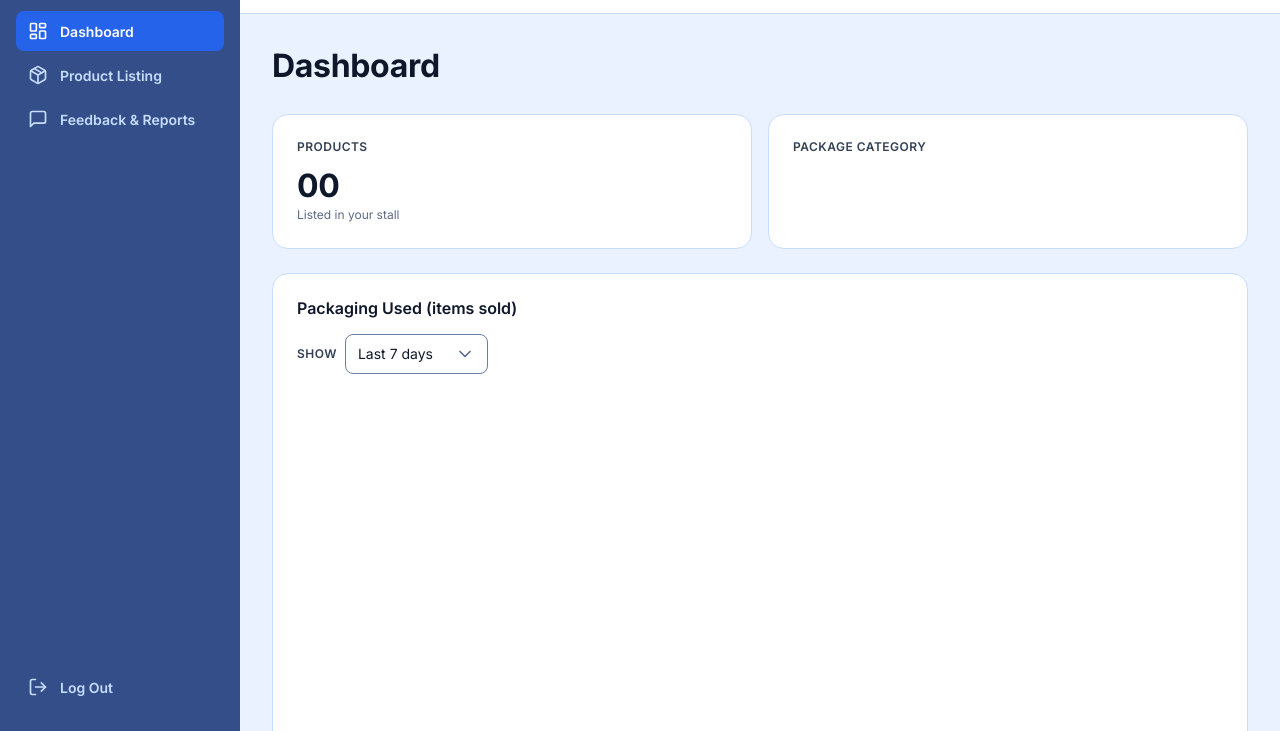
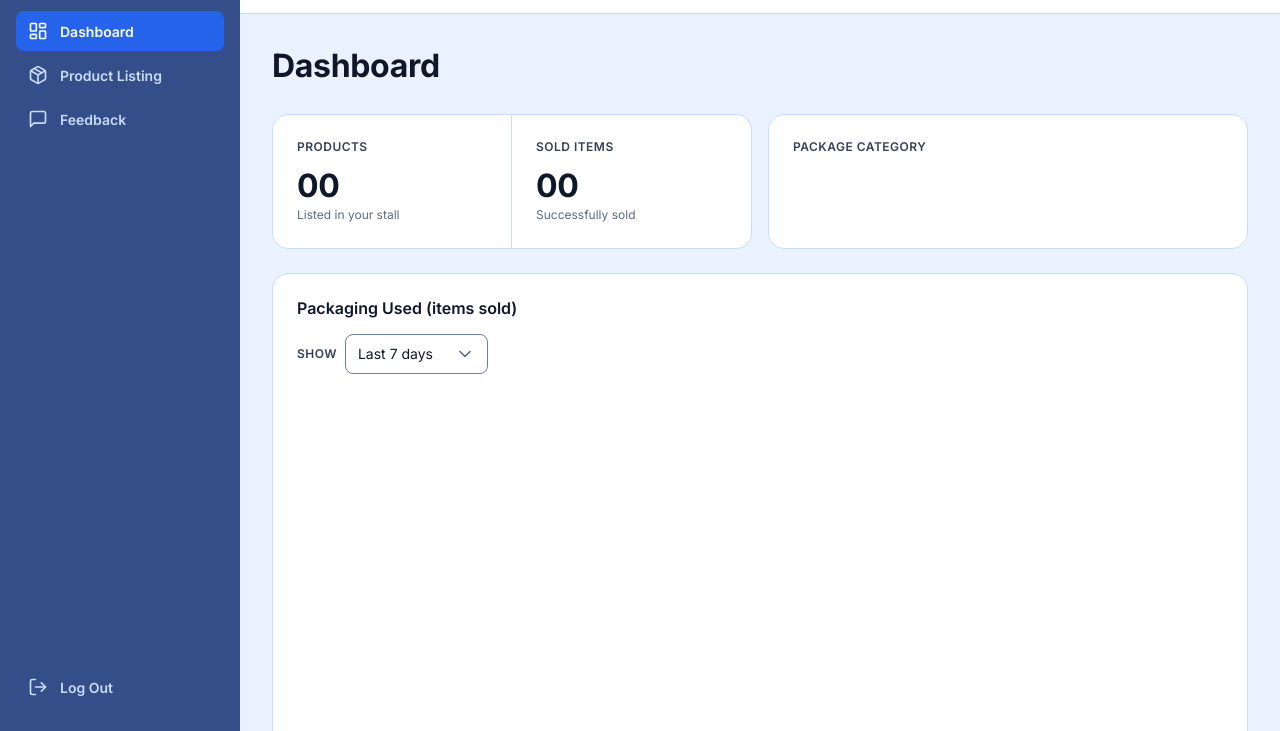
Before and after one commit to alwingeoffperez7-dev/Group-5---Pi-Tech, a plain HTML site: page system.html/vendor-page.html in a window 1280 px wide. Shown: the part 69-800 px from the top of the page. Drawn offline with nearby package versions, Linux system fonts and the light colour scheme; no server answers; files whose address does not match are found by name.

Commit message:
vendors: added "sold" display

```diff
--- a/system.css/wasteless.css
+++ b/system.css/wasteless.css
@@ -828,6 +828,20 @@ body:has(#section-eco:not([hidden])) #sidebar [data-section="eco"] {
   grid-template-columns: repeat(auto-fit, minmax(15rem, 1fr));
   gap: var(--space-4);
 }
+
+.stats-left-group {
+  display: grid;
+  grid-template-columns: 1fr 1fr;
+}
+.stats-left-group .stat-card:first-child {
+  border-top-right-radius: 0;
+  border-bottom-right-radius: 0;
+}
+.stats-left-group .stat-card:last-child {
+  border-top-left-radius: 0;
+  border-bottom-left-radius: 0;
+  border-left: none;
+}
 .stat-card h3 { margin-bottom: var(--space-3); }
 .stat-value {
   font-size: var(--text-display);
--- a/system.html/vendor-page.html
+++ b/system.html/vendor-page.html
@@ -20,7 +20,7 @@
           <ul>
             <li><a href="#dashboard" class="active">Dashboard</a></li>
             <li><a href="#listing">Product Listing</a></li>
-            <li><a href="#feedback">Feedback &amp; Reports</a></li>
+            <li><a href="#feedback">Feedback</a></li>
           </ul>
         </nav>
         <div class="sidebar-footer">
@@ -45,11 +45,20 @@
 
             <!-- Dashboard Summary Cards -->
             <section class="dashboard-stats">
-              <div class="stat-card">
+              <div class="stats-left-group">
+               <div class="stat-card">
                 <h3>Products</h3>
-                <p class="stat-value" id="count">00</p>
-                <p class="stat-note">Listed in your stall</p>
+                  <p class="stat-value" id="count">00</p>
+                  <p class="stat-note">Listed in your stall</p>
+               </div>
+
+               <div class="stat-card">
+                <h3>Sold Items</h3>
+                  <p class="stat-value" id="sold-count">00</p>
+                  <p class="stat-note">Successfully sold</p>
+               </div>
               </div>
+
               <div class="stat-card">
                 <h3>Package Category</h3>
                 <!-- products per packaging category, filled by vendor-page.js -->
@@ -155,6 +164,7 @@
                       <th>Packaging Category</th>
                       <th>Price</th>
                       <th>Stock</th>
+                      <th>Sold</th>
                       <th>Category</th>
                       <th>Action/Edit</th>
                     </tr>
@@ -288,9 +298,9 @@
             </dialog>
           </div>
 
-          <!-- ===== PAGE: Feedback & Reports ===== -->
+          <!-- ===== PAGE: Feedback ===== -->
           <div class="page" id="page-feedback" hidden>
-            <h1 class="page-title">Feedback &amp; Reports</h1>
+            <h1 class="page-title">Feedback</h1>
 
             <section class="feedback-grid">
               <div class="card">
```
